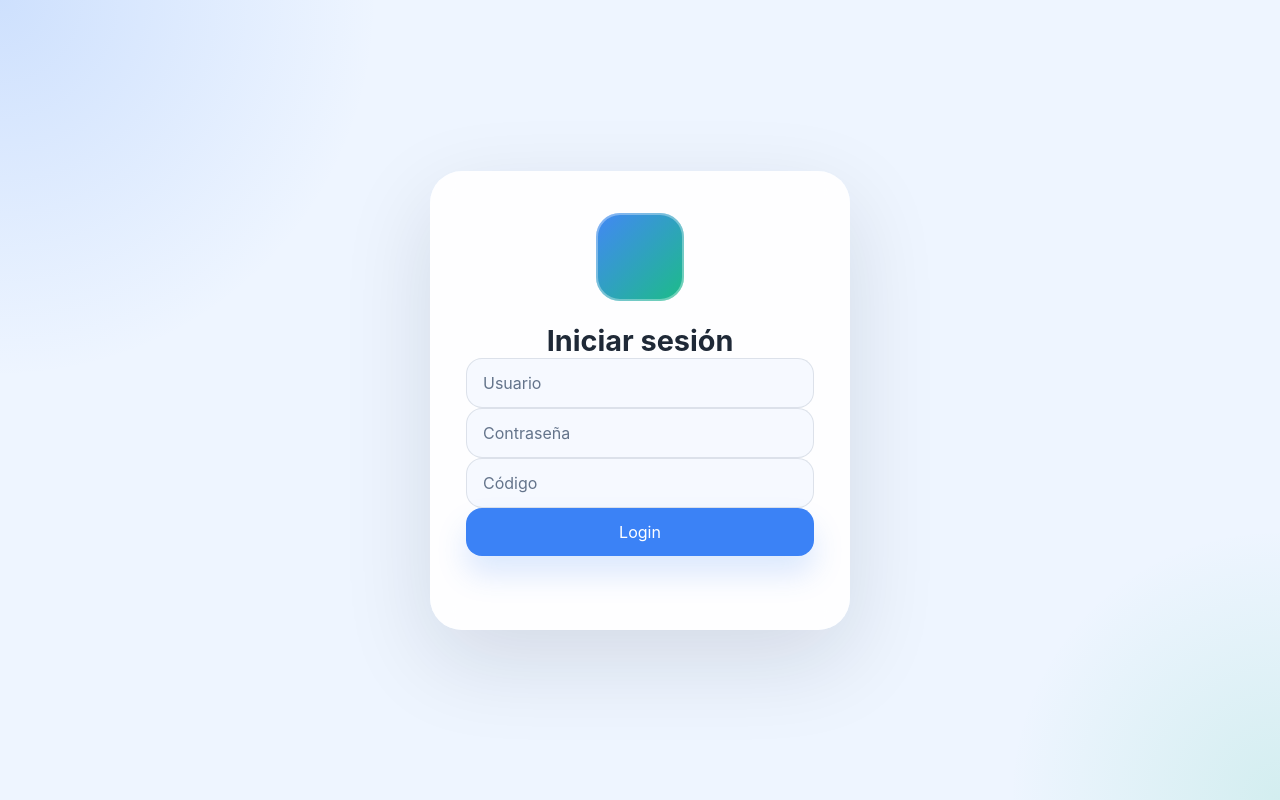
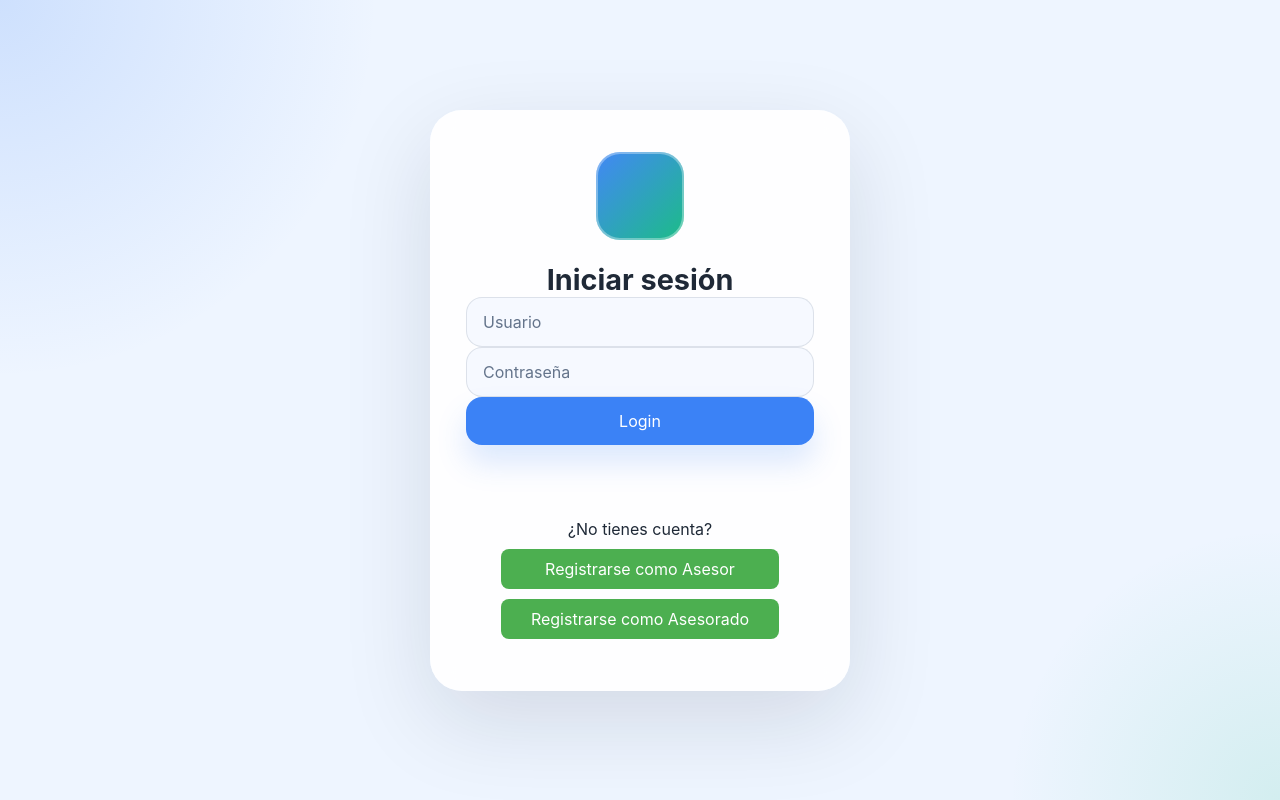
Before and after one commit to 233112267-hub/8Bgestion, a Django app: page / in a window 1280 px wide. Run offline with Django 5.2, Linux system fonts and the light colour scheme.

Commit message:
Cambios login html y css

```diff
--- a/backend/usuarios/static/style.css
+++ b/backend/usuarios/static/style.css
@@ -445,3 +445,27 @@ tbody tr + tr {
         border-bottom: none;
     }
 }
+.register-options{
+    margin-top: 20px;
+    text-align: center;
+}
+
+.register-options p{
+    margin-bottom: 10px;
+}
+
+.register-options a{
+    display: block;
+    margin: 10px auto;
+    padding: 10px;
+    width: 80%;
+    background-color: #4CAF50;
+    color: white;
+    text-decoration: none;
+    border-radius: 8px;
+    transition: 0.3s;
+}
+
+.register-options a:hover{
+    background-color: #45a049;
+}
--- a/backend/usuarios/templates/index.html
+++ b/backend/usuarios/templates/index.html
@@ -1,10 +1,12 @@
 {% load static %}
 <!DOCTYPE html>
 <html lang="es">
+
 <head>
     <meta charset="UTF-8">
     <meta name="viewport" content="width=device-width, initial-scale=1.0">
     <title>Login</title>
+
     <link rel="stylesheet" href="{% static 'style.css' %}">
 </head>
 
@@ -14,17 +16,53 @@
 
         <div class="logo"></div>
 
-    <form id="loginForm">
+        <form method="POST">
+
+            {% csrf_token %}
+
             <h1>Iniciar sesión</h1>
-        <input id="loginUser" type="text" placeholder="Usuario" autocomplete="username">
-        <input id="loginPassword" type="password" placeholder="Contraseña" autocomplete="current-password">
-        <input id="loginCode" type="text" placeholder="Código">
-        <button type="submit">Login</button>
-        <p id="loginMessage" class="message"></p>
+
+            <input
+                name="usuario"
+                type="text"
+                placeholder="Usuario"
+                autocomplete="username"
+            >
+
+            <input
+                name="password"
+                type="password"
+                placeholder="Contraseña"
+                autocomplete="current-password"
+            >
+
+            <button type="submit">
+                Login
+            </button>
+
+            <p class="message">
+                {{ mensaje }}
+            </p>
+
         </form>
+
+        <div class="register-options">
+
+            <p>¿No tienes cuenta?</p>
+
+            <a href="/registro/asesor/">
+                Registrarse como Asesor
+            </a>
+
+            <a href="/registro/asesorado/">
+                Registrarse como Asesorado
+            </a>
 
         </div>
 
-<script src="app.js" defer></script>
+    </div>
+
+    <script src="{% static 'app.js' %}" defer></script>
+
 </body>
 </html>
```
Lines whose indentation alone changed are shown as unchanged.
